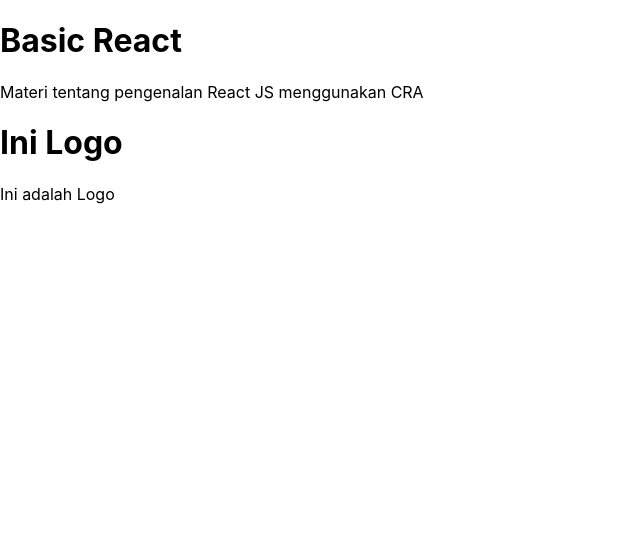
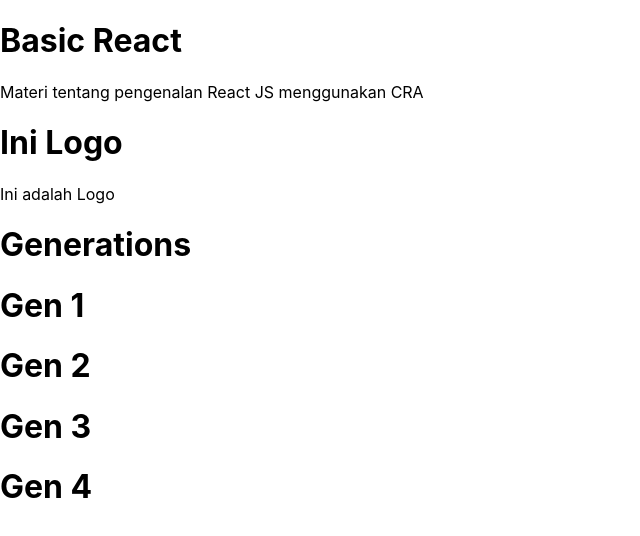
Before and after one commit to jkussoy/Front-End-Web-Development, a React (Create React App) app: page / in a window 1280 px wide. Shown: the top 536 px of the page, without its empty margins (0-640 px from the left). Built offline with nearby package versions, Linux system fonts and the light colour scheme.

Commit message:
adding Generation, Gen 1, Gen 2, Gen 3 and Gen 4

```diff
--- a/src/App.js
+++ b/src/App.js
@@ -1,4 +1,3 @@
-import DisplayArray from "./DisplayArray";
 import Header from "./Header";
 import Logo from "./logo";
 
--- /dev/null
+++ b/src/Gen1.js
@@ -0,0 +1,5 @@
+const Gen1 = () => {
+  return <h1>Gen 1</h1>;
+};
+
+export default Gen1;
--- /dev/null
+++ b/src/Gen2.js
@@ -0,0 +1,5 @@
+const Gen2 = () => {
+  return <h1>Gen 2</h1>;
+};
+
+export default Gen2;
--- /dev/null
+++ b/src/Gen3.js
@@ -0,0 +1,5 @@
+const Gen3 = () => {
+  return <h1>Gen 3</h1>;
+};
+
+export default Gen3;
--- /dev/null
+++ b/src/Gen4.js
@@ -0,0 +1,5 @@
+const Gen4 = () => {
+  return <h1>Gen 4</h1>;
+};
+
+export default Gen4;
--- /dev/null
+++ b/src/Generations.js
@@ -0,0 +1,18 @@
+import Gen1 from "./Gen1";
+import Gen2 from "./Gen2";
+import Gen3 from "./Gen3";
+import Gen4 from "./Gen4";
+
+const Generations = () => {
+  return (
+    <div>
+      <h1>Generations</h1>
+      <Gen1 />
+      <Gen2 />
+      <Gen3 />
+      <Gen4 />
+    </div>
+  );
+};
+
+export default Generations;
--- a/src/Header.js
+++ b/src/Header.js
@@ -1,3 +1,4 @@
+import Generations from "./Generations.js";
 import Logo from "./logo.js";
 
 const Header = () => {
@@ -7,6 +8,7 @@
       <h1>{header}</h1>
       <p>Materi tentang pengenalan React JS menggunakan CRA</p>
       <Logo />
+      <Generations />
     </div>
   );
 };
```
